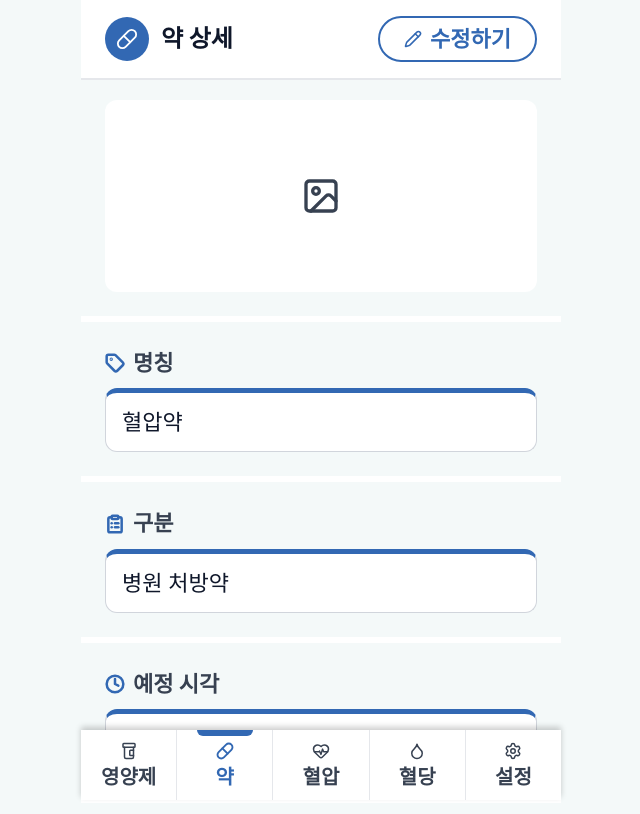
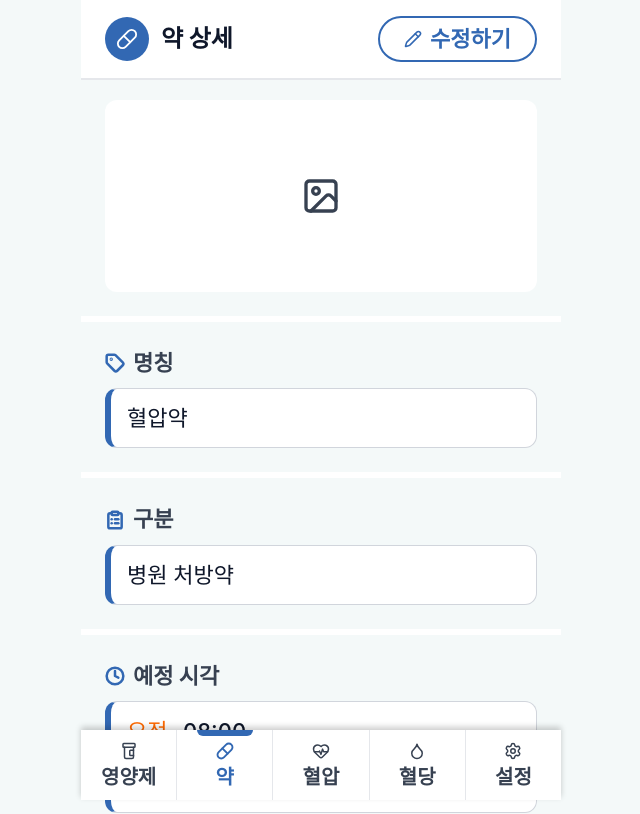
Before and after one commit to KingOnan/health-care, a React app in the folder frontend/: page /medication/detail/1 in a window 1280 px wide. Shown: the top 814 px of the page, without its empty margins (319-959 px from the left). Built offline with nearby package versions, Linux system fonts and the light colour scheme; no server answers; the HTML template or start-up script is replaced by a standard one.

Commit message:
style: 영양제/약 목록·상세 화면 디자인 다듬기

```diff
--- a/frontend/src/pages/MedicationDetail.jsx
+++ b/frontend/src/pages/MedicationDetail.jsx
@@ -16,6 +16,25 @@ import { useNavigate, useParams } from "react-router-dom";
 import BottomNav from "../components/BottomNav";
 import Button from "../components/Button";
 import { INITIAL_ITEMS } from "../data/medicationItems";
+
+// "08:00" -> 오전은 주황, 오후는 파랑으로 강조하고, 시간표처럼 행 사이에 구분선을 넣어 보여줌
+const formatScheduledTime = (time, key, isFirst, isLast) => {
+  const hour = Number(time.slice(0, 2));
+  const isAm = hour < 12;
+  return (
+    <span
+      key={key}
+      className={`grid grid-cols-[3.5rem_auto] ${isFirst ? "pt-0" : "pt-2"} ${
+        isLast ? "pb-0" : "pb-2 border-b border-gray-200"
+      }`}
+    >
+      <span className={isAm ? "text-orange-500" : "text-blue-500"}>
+        {isAm ? "오전" : "오후"}
+      </span>
+      <span>{time.slice(0, 5)}</span>
+    </span>
+  );
+};
 
 const ROW_ICONS = {
   명칭: Tag,
@@ -49,7 +68,12 @@ function MedicationDetail() {
             item.nutritionInfo ?? "암로디핀베실산염 5mg",
           ],
         ]),
-    ["예정 시각", item.times?.join(", ")],
+    [
+      "예정 시각",
+      item.times?.map((t, i, arr) =>
+        formatScheduledTime(t, i, i === 0, i === arr.length - 1),
+      ),
+    ],
     ["복용 방법", item.timing ?? "식후"],
     ["복용 상태", item.paused ? "일시중지" : "복용 중"],
     [
@@ -112,7 +136,7 @@ function MedicationDetail() {
                 {Icon && <Icon size={20} strokeWidth={3} className="text-primary" />}
                 {label}
               </span>
-              <div className="rounded-xl border-t-[5px] border-r border-b border-l border-t-border border-r-gray-300 border-b-gray-300 border-l-gray-300 bg-surface px-4 py-3">
+              <div className="rounded-xl border-t border-r border-b border-l-[6px] border-l-border border-t-gray-300 border-r-gray-300 border-b-gray-300 bg-surface px-4 py-3">
                 <span className="text-lg font-medium whitespace-pre-wrap text-text">
                   {value}
                 </span>
--- a/frontend/src/pages/MedicationList.jsx
+++ b/frontend/src/pages/MedicationList.jsx
@@ -39,7 +39,7 @@ function MedicationList() {
         <h1 className="text-heading font-bold">약 목록</h1>
       </header>
 
-      <div className="flex flex-col gap-5 p-6 pt-[100px] pb-26">
+      <div className="flex flex-col gap-7 p-6 pt-[100px] pb-26">
         {INITIAL_ITEMS.map((item) => (
           <div
             key={item.id}
@@ -63,7 +63,9 @@ function MedicationList() {
                   {item.paused && " · 일시중지"}
                 </span>
               </div>
-              <ChevronRight size={22} className="text-text-muted" />
+              <div className="flex h-8 w-8 shrink-0 items-center justify-center rounded-full bg-primary text-white">
+                <ChevronRight size={20} strokeWidth={2.5} />
+              </div>
             </button>
             <div className="flex gap-3 px-3 pt-1 pb-3">
               <button
--- a/frontend/src/pages/SupplementList.jsx
+++ b/frontend/src/pages/SupplementList.jsx
@@ -51,7 +51,7 @@ function SupplementList() {
         <h1 className="text-heading font-bold">영양제 목록</h1>
       </header>
 
-      <div className="flex flex-col gap-5 p-6 pt-[100px] pb-26">
+      <div className="flex flex-col gap-7 p-6 pt-[100px] pb-26">
         {items.map((item) => (
           <div
             key={item.id}
@@ -75,7 +75,9 @@ function SupplementList() {
                   {item.paused && " · 일시중지"}
                 </span>
               </div>
-              <ChevronRight size={22} className="text-text-muted" />
+              <div className="flex h-8 w-8 shrink-0 items-center justify-center rounded-full bg-primary text-white">
+                <ChevronRight size={20} strokeWidth={2.5} />
+              </div>
             </button>
             <div className="flex gap-3 px-3 pt-1 pb-3">
               <button
```
